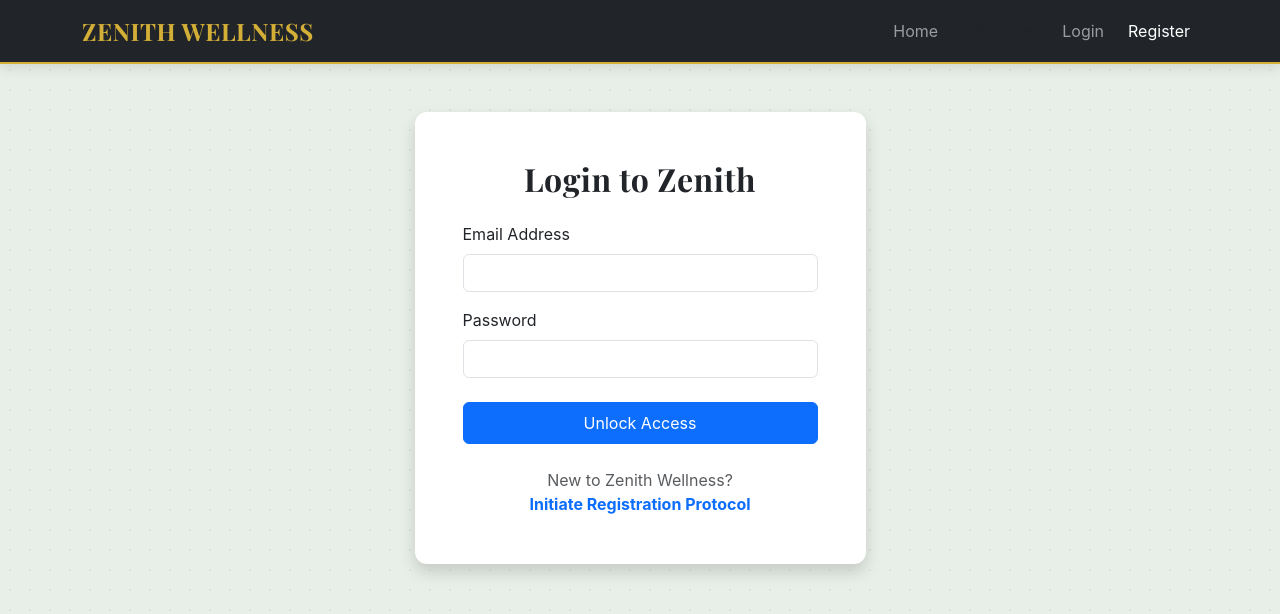
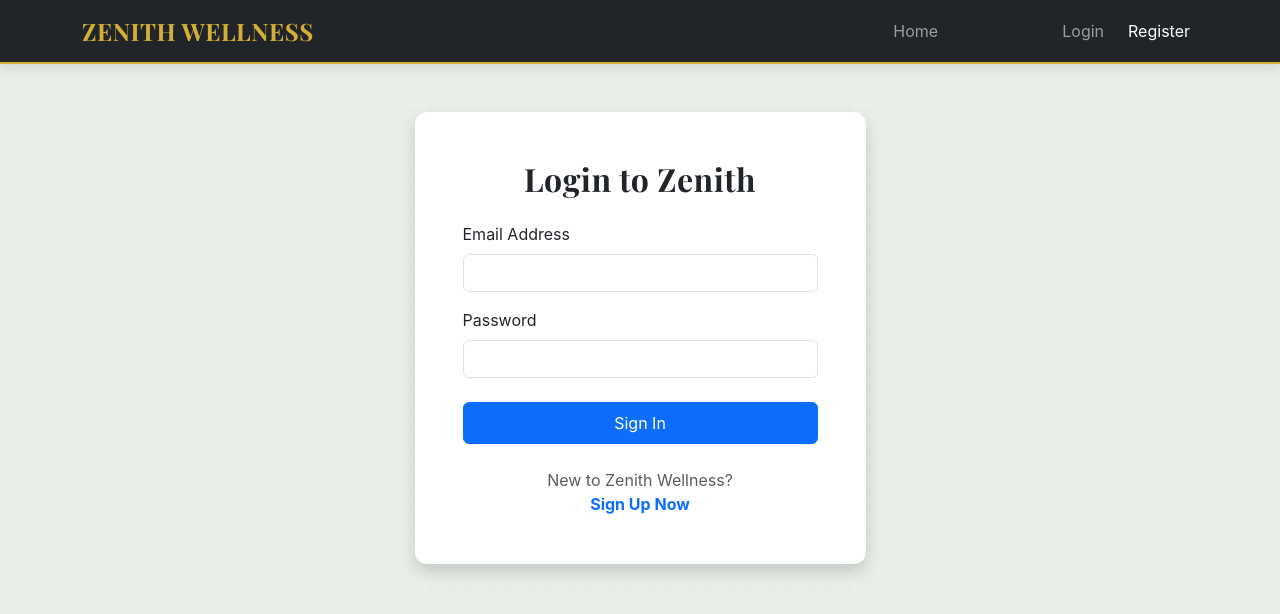
Before and after one commit to PhantomContender/capstone-project, a React (Create React App) app in the folder client/: page /login in a window 1280 px wide. Shown: the top 614 px of the page. Built offline with nearby package versions, Linux system fonts and the light colour scheme.

Commit message:
registration updates

```diff
--- a/client/src/pages/Login.js
+++ b/client/src/pages/Login.js
@@ -52,14 +52,14 @@ const Login = ({ setUser }) => {
                 />
               </div>
               <button type="submit" className="btn btn-primary w-100 py-2">
-                Unlock Access
+                Sign In
               </button>
             </form>
 
             <div className="mt-4 text-center">
               <p className="mb-0 text-muted">New to Zenith Wellness?</p>
               <Link to="/register" className="text-primary fw-bold text-decoration-none">
-                Initiate Registration Protocol
+                Sign Up Now
               </Link>
             </div>
             {/* ------------------------------- */}
```
